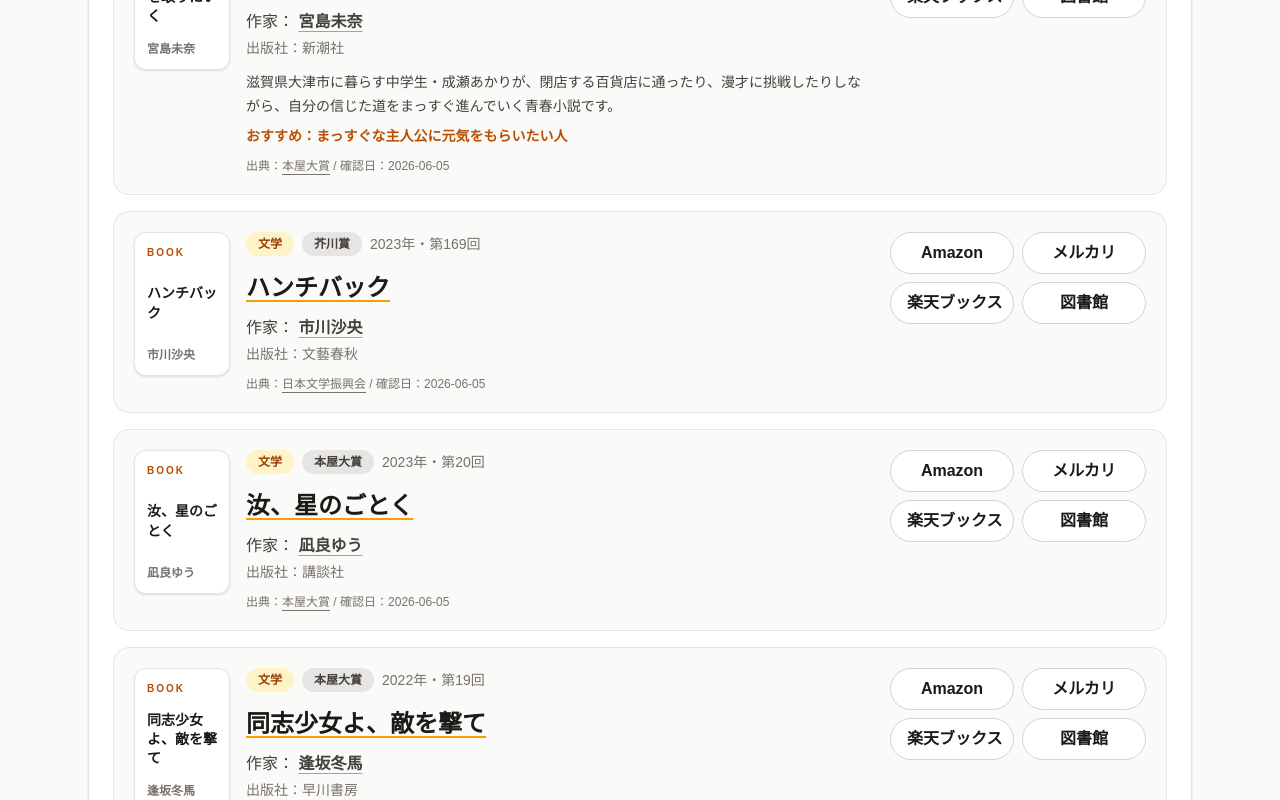
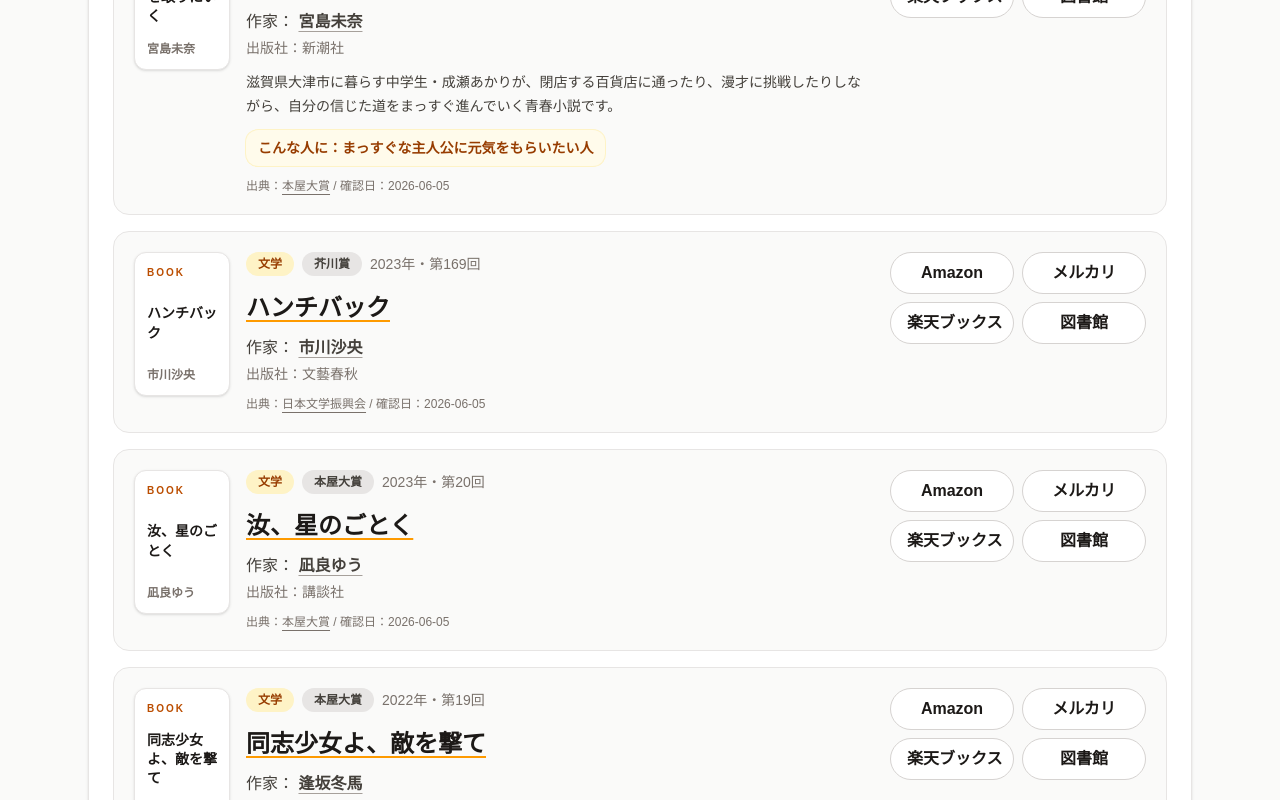
Before and after one commit to fel-an-Studio/bungakusho-zukan, a Next.js app: page / in a window 1280 px wide. Shown: the part 2380-3180 px from the top of the page. Built offline with nearby package versions, Linux system fonts and the light colour scheme.

Commit message:
Style recommended audience on list cards

```diff
--- a/components/AwardResultList.tsx
+++ b/components/AwardResultList.tsx
@@ -604,9 +604,9 @@ export function AwardResultList({ results }: Props) {
                       )}
 
                       {result.recommendedFor && result.recommendedFor.length > 0 && (
-                        <p className="mt-2 text-sm font-bold text-amber-700">
-                          おすすめ：{result.recommendedFor[0]}
-                        </p>
+                        <div className="mt-3 inline-flex rounded-xl bg-amber-50 px-3 py-2 text-sm font-bold text-amber-800 ring-1 ring-amber-100">
+                        こんな人に：{result.recommendedFor[0]}
+                        </div>
                       )}
 
                       {result.sourceName && (
```
